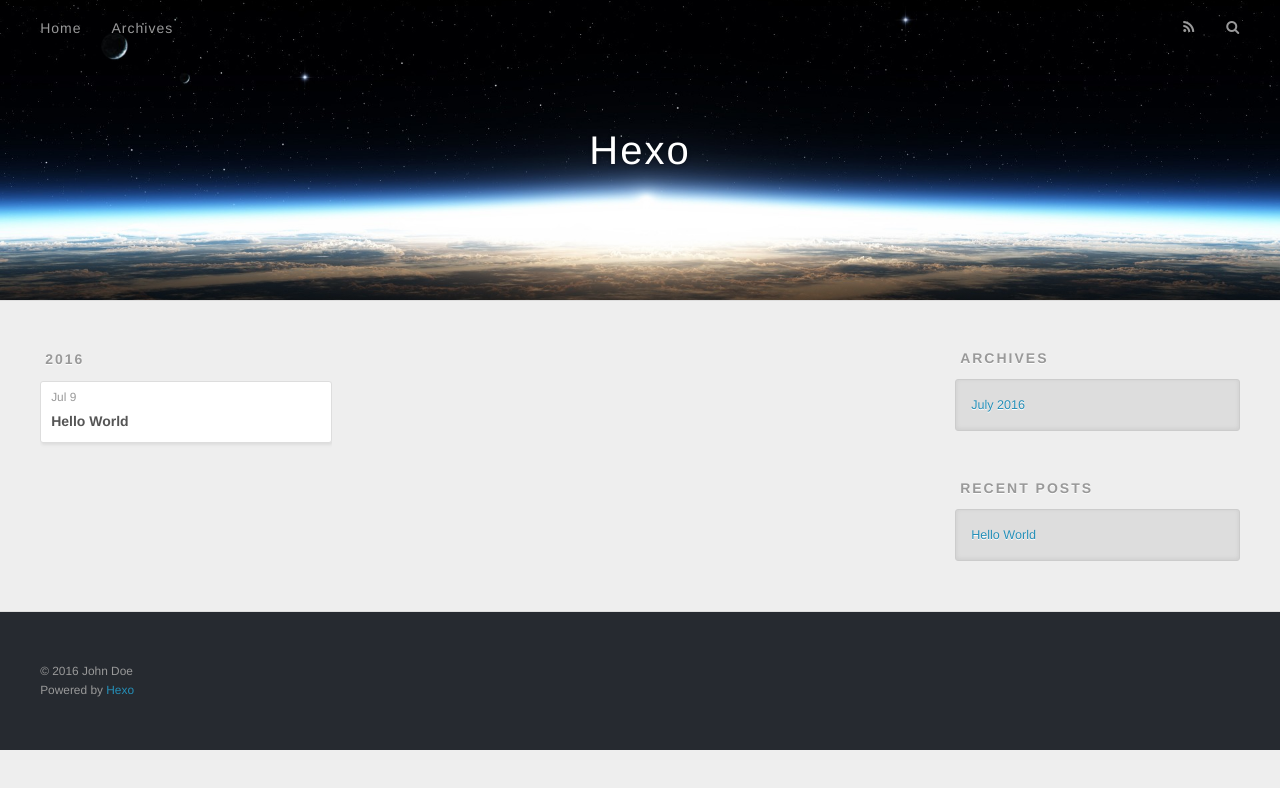
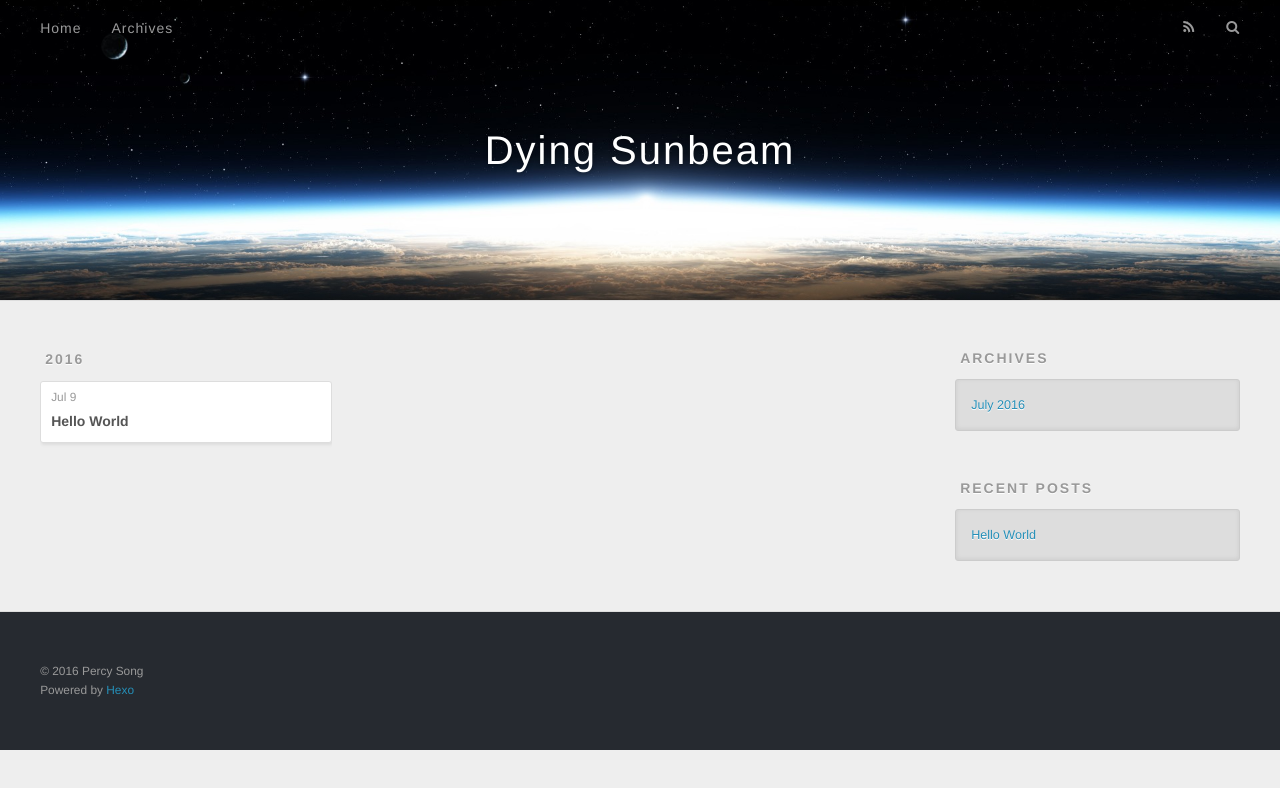
Before and after one commit to percysong/percysong.github.io, a plain HTML site: page archives/2016/07/index.html in a window 1280 px wide. Drawn offline with nearby package versions, Linux system fonts and the light colour scheme.

Commit message:
Site updated: 2016-07-09 09:50:40

```diff
--- a/archives/2016/07/index.html
+++ b/archives/2016/07/index.html
@@ -3,16 +3,19 @@
 <head>
   <meta charset="utf-8">
 
-  <title>Archives: 2016/7 | Hexo</title>
+  <title>Archives: 2016/7 | Dying Sunbeam</title>
   <meta name="viewport" content="width=device-width, initial-scale=1, maximum-scale=1">
-  <meta property="og:type" content="website">
-<meta property="og:title" content="Hexo">
+  <meta name="description" content="For Manifold Experience.">
+<meta property="og:type" content="website">
+<meta property="og:title" content="Dying Sunbeam">
 <meta property="og:url" content="http://yoursite.com/archives/2016/07/index.html">
-<meta property="og:site_name" content="Hexo">
+<meta property="og:site_name" content="Dying Sunbeam">
+<meta property="og:description" content="For Manifold Experience.">
 <meta name="twitter:card" content="summary">
-<meta name="twitter:title" content="Hexo">
+<meta name="twitter:title" content="Dying Sunbeam">
+<meta name="twitter:description" content="For Manifold Experience.">
 
-    <link rel="alternate" href="/atom.xml" title="Hexo" type="application/atom+xml">
+    <link rel="alternate" href="/atom.xml" title="Dying Sunbeam" type="application/atom+xml">
 
 
     <link rel="icon" href="/favicon.png">
@@ -33,7 +36,7 @@
   <div id="header-outer" class="outer">
     <div id="header-title" class="inner">
       <h1 id="logo-wrap">
-        <a href="/" id="logo">Hexo</a>
+        <a href="/" id="logo">Dying Sunbeam</a>
       </h1>
 
     </div>
@@ -137,7 +140,7 @@
 
   <div class="outer">
     <div id="footer-info" class="inner">
-      &copy; 2016 John Doe<br>
+      &copy; 2016 Percy Song<br>
       Powered by <a href="http://hexo.io/" target="_blank">Hexo</a>
     </div>
   </div>
```
Also changed, not shown: 2016/07/09/hello-world/index.html (+6 -6 lines), archives/2016/index.html (+11 -8 lines), archives/index.html (+11 -8 lines), index.html (+12 -9 lines).
